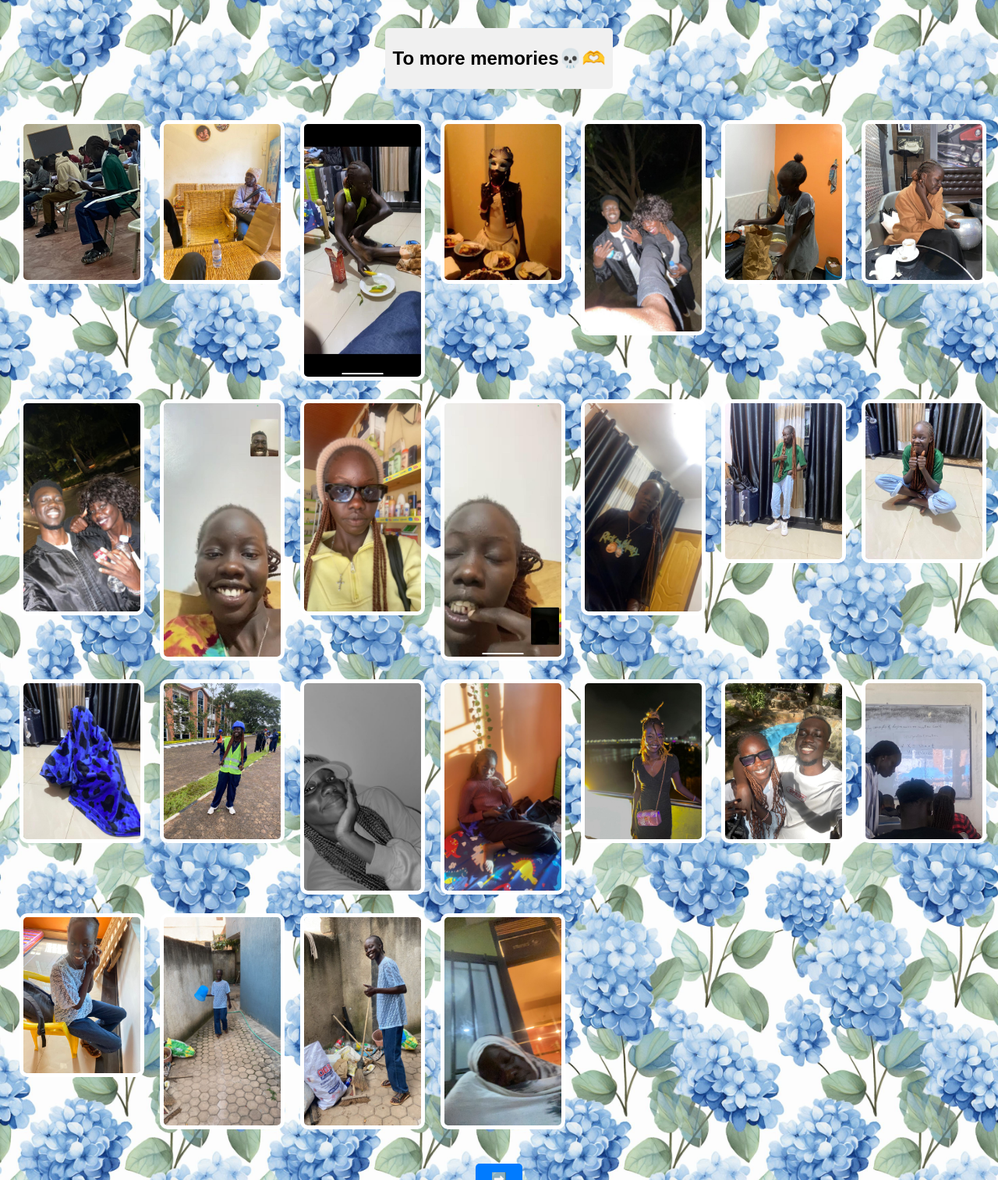
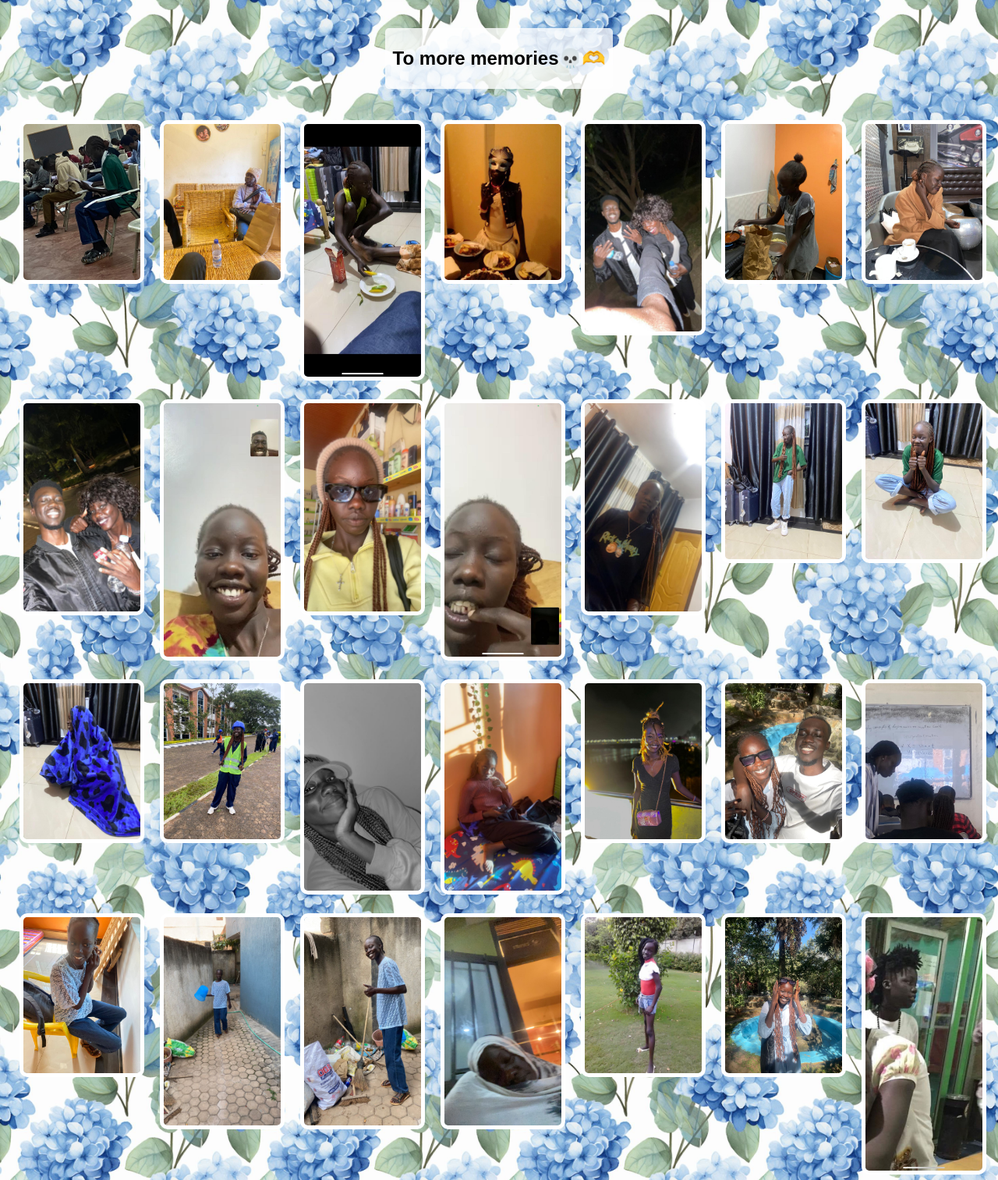
Before and after one commit to Atemmanut2001/Prototype, a plain HTML site: page Sasa.html in a window 1280 px wide. Shown: the part 620-2133 px from the top of the page at 78% size. Drawn offline with Linux system fonts and the light colour scheme.

Commit message:
Add files via upload

```diff
--- a/Sasa.html
+++ b/Sasa.html
@@ -12,7 +12,7 @@
         }
         .subheading-container {
             display: inline-block; /* Ensure the container only wraps the text */
-            background-color: #f0f0f0; /* Background color for the subheading container */
+            background-color: rgba(255, 255, 255, 0.8); /* Background color for the subheading container with opacity */
             padding: 5px 10px; /* Add some padding to the container */
             border-radius: 5px; /* Add border radius for rounded corners */
         }
--- a/Sasa.js
+++ b/Sasa.js
@@ -6,7 +6,8 @@ const imageNames = [
     "SB6.jpg", "SB7.jpg", "SB8.jpg", "SB9.jpg", "SB10.jpg",
     "SB11.jpg", "SB12.jpg", "SB13.jpg", "SB14.jpg", "SB15.jpg",
     "SB16.jpg", "SB17.jpg", "SB18.jpg", "SB19.jpg", "SB20.jpg",
-    "SB21.jpg", "SB22.jpg", "SB23.jpg", "SB24.jpg", "SB25.jpg"
+    "SB21.jpg", "SB22.jpg", "SB23.jpg", "SB24.jpg", "SB25.jpg",
+    "SB27.jpg", "SB28.jpg", "SB29.jpg", "SB30.jpg", "SB31.jpg"
 ];
 
 // Function to create polaroid gallery
```
Also changed, not shown: Credit.html (+1 -1 lines), SB27.jpg (added), SB28.jpg (added), SB29.jpg (added), SB30.jpg (added), SB31.jpg (added), SB32.jpg (added).
